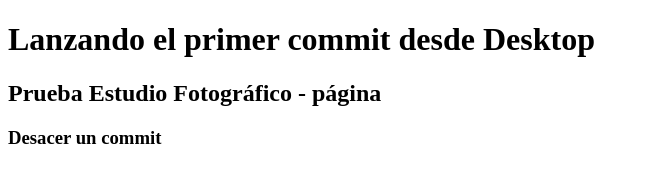
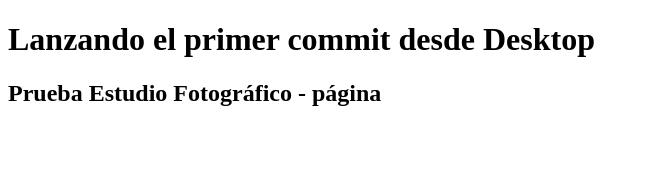
Before and after one commit to gavero/pagina-web, a plain HTML site: page index.html in a window 1280 px wide. Shown: the whole page, without its empty margins (0-649 px from the left). Drawn offline with Linux system fonts and the light colour scheme.

Commit message:
Revert "Test deshacer commit"
This reverts commit 06319a7fa0eeb736f6191dbca639d672ebc6d636.

```diff
--- a/index.html
+++ b/index.html
@@ -7,6 +7,5 @@
   <body>
     <h1>Lanzando el primer commit desde Desktop</h1>
     <h2>Prueba Estudio Fotográfico - página</h2>
-    <h3>Desacer un commit</h3>
   </body>
 </html>
```
